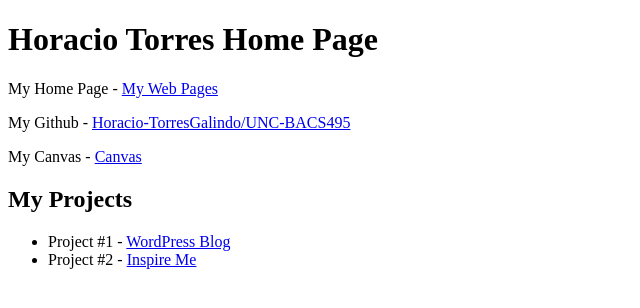
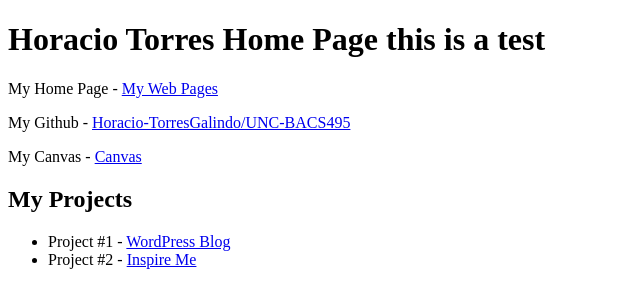
Before and after one commit to HoracioTG/BACS-495, a plain HTML site: page index.html in a window 1280 px wide. Shown: the whole page, without its empty margins (0-640 px from the left). Drawn offline with Linux system fonts and the light colour scheme.

Commit message:
Update index.html

```diff
--- a/index.html
+++ b/index.html
@@ -7,7 +7,7 @@
 </head>
 
 <body>
-    <h1>Horacio Torres Home Page</h1>
+    <h1>Horacio Torres Home Page this is a test</h1>
 
     <p>
         My Home Page -
```
